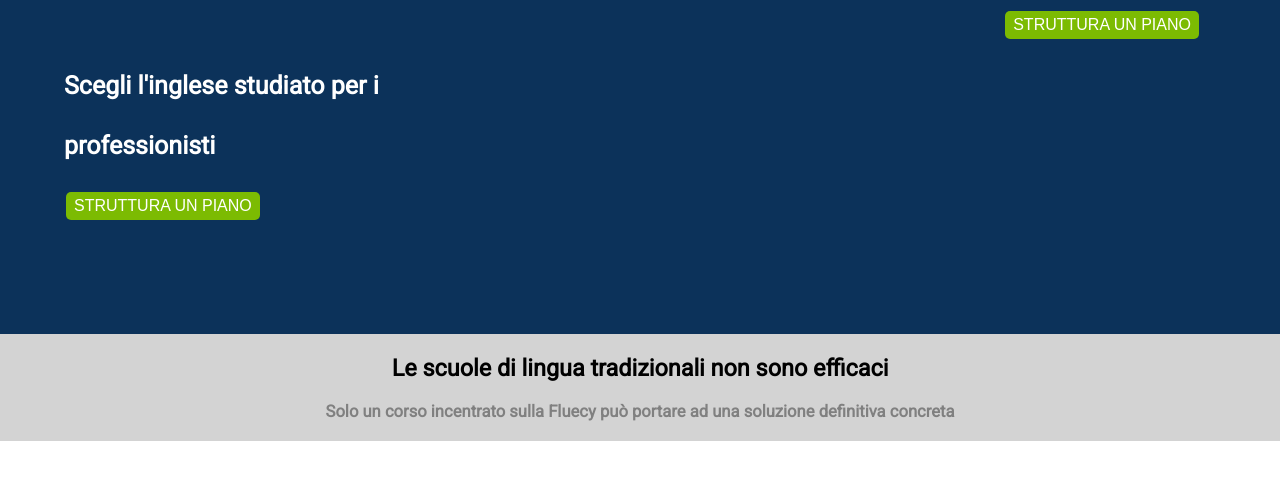
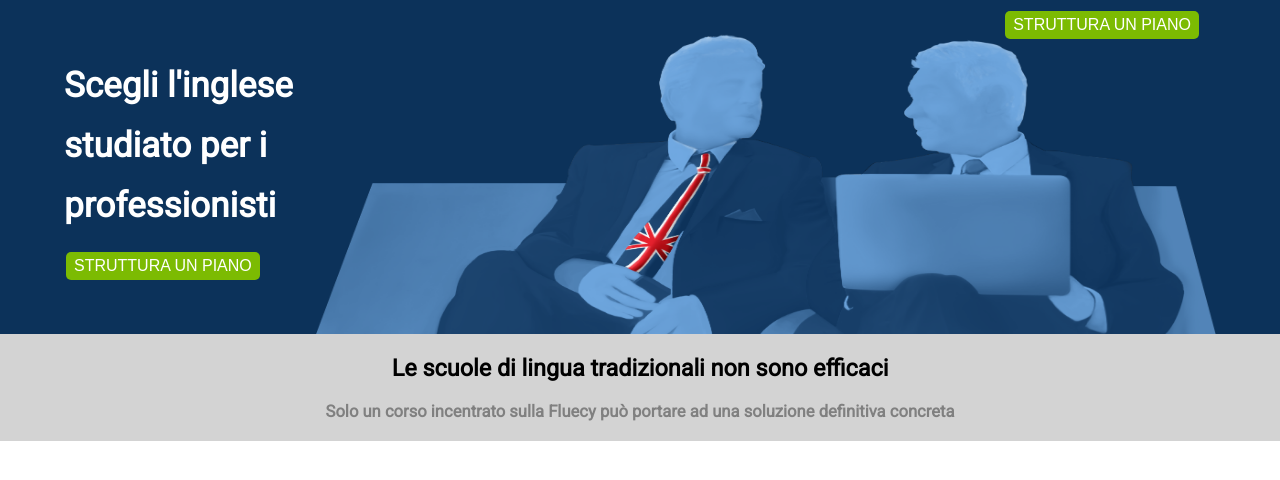
Before and after one commit to flaviamatta90/htmlcss-fluentify, a plain HTML site: page index.html in a window 1280 px wide. Shown: the part 66-546 px from the top of the page. Drawn offline with Linux system fonts and the light colour scheme.

Commit message:
img background

```diff
--- a/css/style.css
+++ b/css/style.css
@@ -70,9 +70,17 @@ header{
   text-transform: uppercase;
 }
 
+.banner {
+    background-image: url(../img/background-header.png);
+    background-repeat: no-repeat;
+    background-size: 900px 300px;
+    height: 500px;
+    background-position: right;
+}
+
 .banner h1{
   color: #fff;
-  font-size: 25px;
+  font-size: 35px;
   width: 30%;
 }
 
@@ -99,12 +107,6 @@ button{
   text-decoration: none;
 }
 
-/* .img-man{
-  float: left;
-  background-position-y: bottom 10px;
-  width: 10%;
-} */
-
 /* /header  */
 
 section{
```
Also changed, not shown: index.html (+2 -4 lines).
